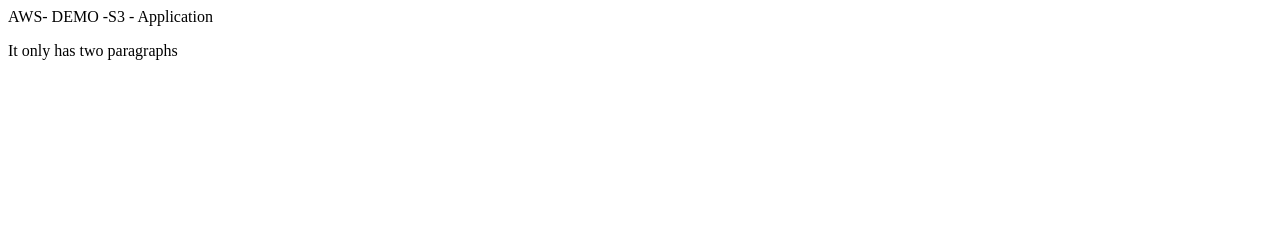
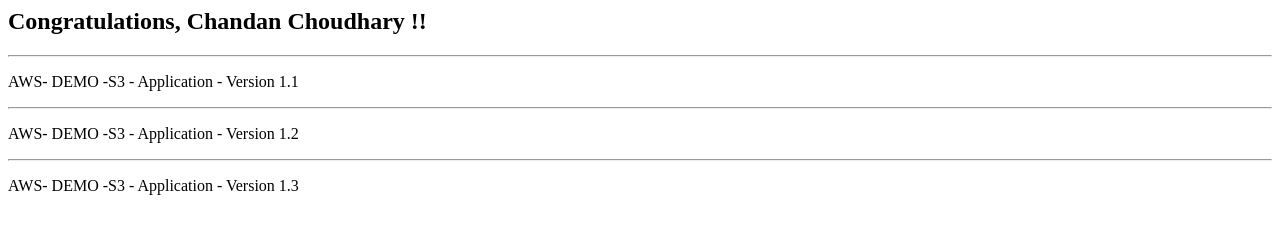
Before and after one commit to ChandanChoudhary13/Aws-Practice-Deploy-Application-S3, a plain HTML site: page Index.html in a window 1280 px wide. Drawn offline with Linux system fonts and the light colour scheme.

Commit message:
Index File changes

```diff
--- a/Index.html
+++ b/Index.html
@@ -5,7 +5,12 @@ AWS- Demo Html File Host
 </title>
 </head>
 <body>
-<p>AWS- DEMO -S3 - Application</p>
-<p>It only has two paragraphs</p>
+<h2>Congratulations, Chandan Choudhary !!</h2>
+<hr>
+<p>AWS- DEMO -S3 - Application - Version 1.1</p>
+<hr>
+<p>AWS- DEMO -S3 - Application - Version 1.2</p>
+<hr>
+<p>AWS- DEMO -S3 - Application - Version 1.3</p>
 </body>
 </html>
```
